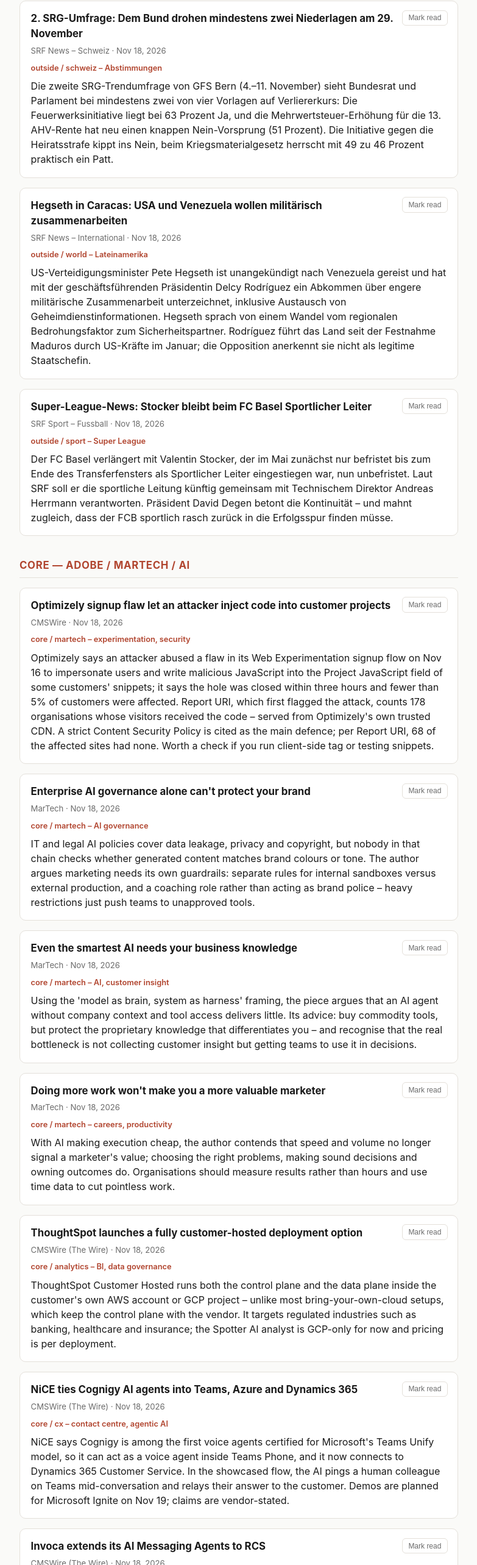
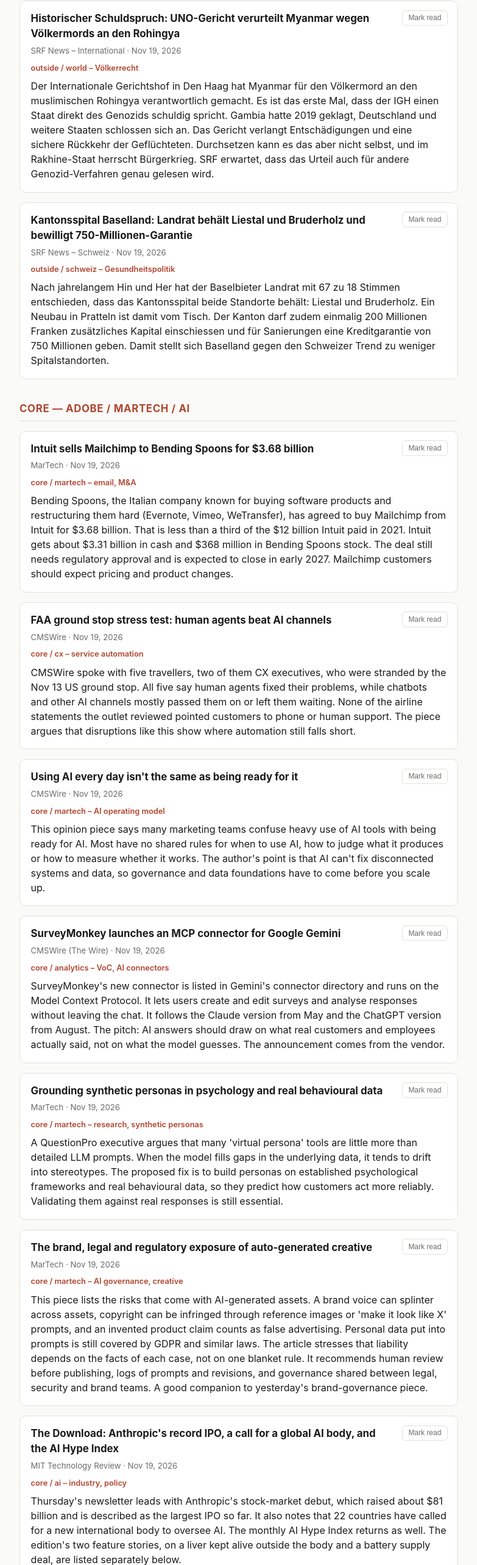
Before and after one commit to magicistheanswer/news-digest, a plain HTML site: page docs/index.html in a window 1280 px wide. Shown: the part 213-2780 px from the top of the page at 61% size, without its empty margins (248-1031 px from the left). Drawn offline with Linux system fonts and the light colour scheme.

Commit message:
Digest 2026-11-20: 11 articles (9 core / 2 outside)
Skipped: Adobe Experience Cloud blog (nothing new), MeasureCamp (event
pages only), SRF Sport / Kicker / BBC Sport (international break, nothing
confirmably fresh), BBC News (search tool can't reach the domain). RSS still blocked;
WebSearch fallback with publish dates checked.

Co-Authored-By: Claude Opus 5.5 <noreply@anthropic.com>
Claude-Session: https://claude.ai/code/session_01ML879BeULvofU7vitUFk7V

```diff
--- a/docs/index.html
+++ b/docs/index.html
@@ -3,7 +3,7 @@
 <head>
 <meta charset="UTF-8">
 <meta name="viewport" content="width=device-width, initial-scale=1.0">
-<title>Morning News Digest — 2026-11-19</title>
+<title>Morning News Digest — 2026-11-20</title>
 <style>
   :root {
     color-scheme: light dark;
@@ -95,100 +95,100 @@
 </head>
 <body>
 <!--
-  Run notes (2026-11-19, Thursday):
-  - Direct RSS/Atom fetching still blocked (curl to all feed hosts returns no connection; WebFetch ENOTFOUND for martech.org). Fallback: WebSearch scoped per source domain; publish dates taken from dated URLs or explicit follow-up searches.
-  - Used (8 core / 3 outside): CMSWire Optimizely incident, ThoughtSpot Customer Hosted, NiCE x Microsoft, Invoca RCS (all Nov 18 per follow-up searches). MarTech AI-governance/brand, business-knowledge, "doing more work" (all Nov 18). MIT TR Osmo smell model (Nov 18, dated URL). SRF 2. SRG-Umfrage (Nov 18), SRF Hegseth in Caracas (Nov 18), SRF Sport Stocker bleibt beim FCB (Nov 18).
-  - Skipped: Adobe Experience Cloud blog / newsroom (nothing new after the MAX announcements of Nov 4-11, all already shown or older; AJO November release-notes URL was already shown Nov 13, AEM 2026.11.0 shown Nov 18). MeasureCamp (event pages only; MeasureCamp Zurich Sat Nov 21). Kicker Bundesliga (international break, search returned only mis-dated transfer pages; nothing confirmably dated Nov 18). BBC News / BBC Sport (domains not reachable by the search tool). MIT TR "The Download" Nov 18 (leads with the Osmo story included separately, plus hydropower shown yesterday) and the AI Hype Index (title/content inconsistent in results, not confirmable).
-  - Also fresh but left out for the 75/25 mix: SRF USZ/Maisano settlements (Nov 18), WHO antibiotic-resistance warning.
-  - Freshness beats quota per CLAUDE.md (11 articles). Layout: Outside above Core; Mark-read via localStorage kept.
+  Run notes (2026-11-20, Friday):
+  - Direct RSS/Atom fetching still blocked: curl gets no connection to any feed host (HTTP 000). Fallback: WebSearch limited to each source's domain. Every included article is dated Nov 19, confirmed by its dated URL (MIT TR) or a follow-up search (MarTech, CMSWire, SRF; for Mailchimp also the Nov 19 Bending Spoons and Intuit filings).
+  - Used (9 core / 2 outside): MarTech Mailchimp/Bending Spoons, psychology personas, AI-creative risks. CMSWire FAA ground stop, AI readiness gap, SurveyMonkey x Gemini. MIT TR The Download, Sila/Panasonic, liver record. SRF IGH Myanmar ruling (world), SRF Kantonsspital Baselland Landrat decision (schweiz).
+  - Skipped: Adobe Experience Cloud blog / newsroom (latest 2026/11 posts are Nov 5-10 MAX/Creative Cloud items; nothing new for Experience Cloud). MeasureCamp (event pages only; MeasureCamp Zurich is Sat Nov 21). SRF Sport, Kicker, BBC Sport: no sport item. It is the international break; the latest dated SRF Super League news (Ajeti ban, Ndoye leaving, Ineos/Lausanne) is about 5-23 days old or Stocker was already shown, and Kicker's preview of the Götze brothers meeting had no confirmable URL or date. BBC News / BBC Sport: the search tool can't reach those domains (400).
+  - Fresh but left out: SRF Jugendstreik/Europe youth protests, SRF Anthropic IPO (covered via MIT TR Download), SRF Kitas closures (publish date not confirmable).
+  - Freshness beats quota per CLAUDE.md (11 articles). Layout: Outside above Core; Mark read via localStorage kept.
 -->
 <div class="wrap">
   <header>
     <h1>Morning News Digest</h1>
-    <div class="date">Thursday, November 19, 2026 · 11 articles</div>
+    <div class="date">Friday, November 20, 2026 · 11 articles</div>
     <button id="reset-read" class="reset-read" type="button">Reset read articles</button>
   </header>
   <h2 class="section">Outside — Schweiz / Weltgeschehen / Sport</h2>
-  <article class="card" data-link="https://www.srf.ch/news/schweiz/2-srg-umfrage-auf-einen-blick-dem-bund-drohen-mindestens-zwei-niederlagen">
+  <article class="card" data-link="https://www.srf.ch/news/international/urteil-des-uno-gerichtshofs-historischer-schuldspruch-gegen-myanmar-wegen-voelkermords">
     <button class="mark-read" type="button">Mark read</button>
-    <h3><a href="https://www.srf.ch/news/schweiz/2-srg-umfrage-auf-einen-blick-dem-bund-drohen-mindestens-zwei-niederlagen">2. SRG-Umfrage: Dem Bund drohen mindestens zwei Niederlagen am 29. November</a></h3>
-    <div class="meta">SRF News – Schweiz · Nov 18, 2026</div>
-    <div class="why">outside / schweiz – Abstimmungen</div>
-    <p class="summary">Die zweite SRG-Trendumfrage von GFS Bern (4.–11. November) sieht Bundesrat und Parlament bei mindestens zwei von vier Vorlagen auf Verliererkurs: Die Feuerwerksinitiative liegt bei 63 Prozent Ja, und die Mehrwertsteuer-Erhöhung für die 13. AHV-Rente hat neu einen knappen Nein-Vorsprung (51 Prozent). Die Initiative gegen die Heiratsstrafe kippt ins Nein, beim Kriegsmaterialgesetz herrscht mit 49 zu 46 Prozent praktisch ein Patt.</p>
+    <h3><a href="https://www.srf.ch/news/international/urteil-des-uno-gerichtshofs-historischer-schuldspruch-gegen-myanmar-wegen-voelkermords">Historischer Schuldspruch: UNO-Gericht verurteilt Myanmar wegen Völkermords an den Rohingya</a></h3>
+    <div class="meta">SRF News – International · Nov 19, 2026</div>
+    <div class="why">outside / world – Völkerrecht</div>
+    <p class="summary">Der Internationale Gerichtshof in Den Haag hat Myanmar für den Völkermord an den muslimischen Rohingya verantwortlich gemacht. Es ist das erste Mal, dass der IGH einen Staat direkt des Genozids schuldig spricht. Gambia hatte 2019 geklagt, Deutschland und weitere Staaten schlossen sich an. Das Gericht verlangt Entschädigungen und eine sichere Rückkehr der Geflüchteten. Durchsetzen kann es das aber nicht selbst, und im Rakhine-Staat herrscht Bürgerkrieg. SRF erwartet, dass das Urteil auch für andere Genozid-Verfahren genau gelesen wird.</p>
   </article>
-  <article class="card" data-link="https://www.srf.ch/news/international/usa/hegseth-in-caracas-die-usa-und-venezuela-wollen-militaerisch-zusammenarbeiten">
+  <article class="card" data-link="https://www.srf.ch/news/schweiz/kantonsspital-baselland-nach-jahrelangem-ringen-will-der-landrat-beide-standorte-behalten">
     <button class="mark-read" type="button">Mark read</button>
-    <h3><a href="https://www.srf.ch/news/international/usa/hegseth-in-caracas-die-usa-und-venezuela-wollen-militaerisch-zusammenarbeiten">Hegseth in Caracas: USA und Venezuela wollen militärisch zusammenarbeiten</a></h3>
-    <div class="meta">SRF News – International · Nov 18, 2026</div>
-    <div class="why">outside / world – Lateinamerika</div>
-    <p class="summary">US-Verteidigungsminister Pete Hegseth ist unangekündigt nach Venezuela gereist und hat mit der geschäftsführenden Präsidentin Delcy Rodríguez ein Abkommen über engere militärische Zusammenarbeit unterzeichnet, inklusive Austausch von Geheimdienstinformationen. Hegseth sprach von einem Wandel vom regionalen Bedrohungsfaktor zum Sicherheitspartner. Rodríguez führt das Land seit der Festnahme Maduros durch US-Kräfte im Januar; die Opposition anerkennt sie nicht als legitime Staatschefin.</p>
-  </article>
-  <article class="card" data-link="https://www.srf.ch/sport/fussball/super-league/news-aus-der-super-league-stocker-bleibt-bei-basel-sportlicher-leiter">
-    <button class="mark-read" type="button">Mark read</button>
-    <h3><a href="https://www.srf.ch/sport/fussball/super-league/news-aus-der-super-league-stocker-bleibt-bei-basel-sportlicher-leiter">Super-League-News: Stocker bleibt beim FC Basel Sportlicher Leiter</a></h3>
-    <div class="meta">SRF Sport – Fussball · Nov 18, 2026</div>
-    <div class="why">outside / sport – Super League</div>
-    <p class="summary">Der FC Basel verlängert mit Valentin Stocker, der im Mai zunächst nur befristet bis zum Ende des Transferfensters als Sportlicher Leiter eingestiegen war, nun unbefristet. Laut SRF soll er die sportliche Leitung künftig gemeinsam mit Technischem Direktor Andreas Herrmann verantworten. Präsident David Degen betont die Kontinuität – und mahnt zugleich, dass der FCB sportlich rasch zurück in die Erfolgsspur finden müsse.</p>
+    <h3><a href="https://www.srf.ch/news/schweiz/kantonsspital-baselland-nach-jahrelangem-ringen-will-der-landrat-beide-standorte-behalten">Kantonsspital Baselland: Landrat behält Liestal und Bruderholz und bewilligt 750-Millionen-Garantie</a></h3>
+    <div class="meta">SRF News – Schweiz · Nov 19, 2026</div>
+    <div class="why">outside / schweiz – Gesundheitspolitik</div>
+    <p class="summary">Nach jahrelangem Hin und Her hat der Baselbieter Landrat mit 67 zu 18 Stimmen entschieden, dass das Kantonsspital beide Standorte behält: Liestal und Bruderholz. Ein Neubau in Pratteln ist damit vom Tisch. Der Kanton darf zudem einmalig 200 Millionen Franken zusätzliches Kapital einschiessen und für Sanierungen eine Kreditgarantie von 750 Millionen geben. Damit stellt sich Baselland gegen den Schweizer Trend zu weniger Spitalstandorten.</p>
   </article>
   <h2 class="section">Core — Adobe / Martech / AI</h2>
-  <article class="card" data-link="https://www.cmswire.com/digital-experience/optimizely-works-through-web-experimentation-security-incident/">
+  <article class="card" data-link="https://martech.org/intuit-finds-a-buyer-for-mailchimp-in-bending-spoons/">
     <button class="mark-read" type="button">Mark read</button>
-    <h3><a href="https://www.cmswire.com/digital-experience/optimizely-works-through-web-experimentation-security-incident/">Optimizely signup flaw let an attacker inject code into customer projects</a></h3>
-    <div class="meta">CMSWire · Nov 18, 2026</div>
-    <div class="why">core / martech – experimentation, security</div>
-    <p class="summary">Optimizely says an attacker abused a flaw in its Web Experimentation signup flow on Nov 16 to impersonate users and write malicious JavaScript into the Project JavaScript field of some customers&#x27; snippets; it says the hole was closed within three hours and fewer than 5% of customers were affected. Report URI, which first flagged the attack, counts 178 organisations whose visitors received the code – served from Optimizely&#x27;s own trusted CDN. A strict Content Security Policy is cited as the main defence; per Report URI, 68 of the affected sites had none. Worth a check if you run client-side tag or testing snippets.</p>
+    <h3><a href="https://martech.org/intuit-finds-a-buyer-for-mailchimp-in-bending-spoons/">Intuit sells Mailchimp to Bending Spoons for $3.68 billion</a></h3>
+    <div class="meta">MarTech · Nov 19, 2026</div>
+    <div class="why">core / martech – email, M&amp;A</div>
+    <p class="summary">Bending Spoons, the Italian company known for buying software products and restructuring them hard (Evernote, Vimeo, WeTransfer), has agreed to buy Mailchimp from Intuit for $3.68 billion. That is less than a third of the $12 billion Intuit paid in 2021. Intuit gets about $3.31 billion in cash and $368 million in Bending Spoons stock. The deal still needs regulatory approval and is expected to close in early 2027. Mailchimp customers should expect pricing and product changes.</p>
   </article>
-  <article class="card" data-link="https://martech.org/enterprise-ai-governance-alone-cant-protect-your-brand/">
+  <article class="card" data-link="https://www.cmswire.com/customer-experience/who-won-the-faa-ground-stop-for-customer-experience-humans-or-ai/">
     <button class="mark-read" type="button">Mark read</button>
-    <h3><a href="https://martech.org/enterprise-ai-governance-alone-cant-protect-your-brand/">Enterprise AI governance alone can&#x27;t protect your brand</a></h3>
-    <div class="meta">MarTech · Nov 18, 2026</div>
-    <div class="why">core / martech – AI governance</div>
-    <p class="summary">IT and legal AI policies cover data leakage, privacy and copyright, but nobody in that chain checks whether generated content matches brand colours or tone. The author argues marketing needs its own guardrails: separate rules for internal sandboxes versus external production, and a coaching role rather than acting as brand police – heavy restrictions just push teams to unapproved tools.</p>
+    <h3><a href="https://www.cmswire.com/customer-experience/who-won-the-faa-ground-stop-for-customer-experience-humans-or-ai/">FAA ground stop stress test: human agents beat AI channels</a></h3>
+    <div class="meta">CMSWire · Nov 19, 2026</div>
+    <div class="why">core / cx – service automation</div>
+    <p class="summary">CMSWire spoke with five travellers, two of them CX executives, who were stranded by the Nov 13 US ground stop. All five say human agents fixed their problems, while chatbots and other AI channels mostly passed them on or left them waiting. None of the airline statements the outlet reviewed pointed customers to phone or human support. The piece argues that disruptions like this show where automation still falls short.</p>
   </article>
-  <article class="card" data-link="https://martech.org/even-the-smartest-ai-needs-your-business-knowledge/">
+  <article class="card" data-link="https://www.cmswire.com/digital-marketing/the-cmo-playbook-the-ai-marketing-readiness-illusion/">
     <button class="mark-read" type="button">Mark read</button>
-    <h3><a href="https://martech.org/even-the-smartest-ai-needs-your-business-knowledge/">Even the smartest AI needs your business knowledge</a></h3>
-    <div class="meta">MarTech · Nov 18, 2026</div>
-    <div class="why">core / martech – AI, customer insight</div>
-    <p class="summary">Using the &#x27;model as brain, system as harness&#x27; framing, the piece argues that an AI agent without company context and tool access delivers little. Its advice: buy commodity tools, but protect the proprietary knowledge that differentiates you – and recognise that the real bottleneck is not collecting customer insight but getting teams to use it in decisions.</p>
+    <h3><a href="https://www.cmswire.com/digital-marketing/the-cmo-playbook-the-ai-marketing-readiness-illusion/">Using AI every day isn't the same as being ready for it</a></h3>
+    <div class="meta">CMSWire · Nov 19, 2026</div>
+    <div class="why">core / martech – AI operating model</div>
+    <p class="summary">This opinion piece says many marketing teams confuse heavy use of AI tools with being ready for AI. Most have no shared rules for when to use AI, how to judge what it produces or how to measure whether it works. The author's point is that AI can't fix disconnected systems and data, so governance and data foundations have to come before you scale up.</p>
   </article>
-  <article class="card" data-link="https://martech.org/doing-more-work-wont-make-you-a-more-valuable-marketer/">
+  <article class="card" data-link="https://www.cmswire.com/the-wire/surveymonkey-brings-real-human-feedback-into-google-gemini/">
     <button class="mark-read" type="button">Mark read</button>
-    <h3><a href="https://martech.org/doing-more-work-wont-make-you-a-more-valuable-marketer/">Doing more work won&#x27;t make you a more valuable marketer</a></h3>
-    <div class="meta">MarTech · Nov 18, 2026</div>
-    <div class="why">core / martech – careers, productivity</div>
-    <p class="summary">With AI making execution cheap, the author contends that speed and volume no longer signal a marketer&#x27;s value; choosing the right problems, making sound decisions and owning outcomes do. Organisations should measure results rather than hours and use time data to cut pointless work.</p>
+    <h3><a href="https://www.cmswire.com/the-wire/surveymonkey-brings-real-human-feedback-into-google-gemini/">SurveyMonkey launches an MCP connector for Google Gemini</a></h3>
+    <div class="meta">CMSWire (The Wire) · Nov 19, 2026</div>
+    <div class="why">core / analytics – VoC, AI connectors</div>
+    <p class="summary">SurveyMonkey's new connector is listed in Gemini's connector directory and runs on the Model Context Protocol. It lets users create and edit surveys and analyse responses without leaving the chat. It follows the Claude version from May and the ChatGPT version from August. The pitch: AI answers should draw on what real customers and employees actually said, not on what the model guesses. The announcement comes from the vendor.</p>
   </article>
-  <article class="card" data-link="https://www.cmswire.com/the-wire/thoughtspot-introduces-customer-hosted-deployment/">
+  <article class="card" data-link="https://martech.org/how-psychology-can-make-ai-powered-customer-personas-more-useful/">
     <button class="mark-read" type="button">Mark read</button>
-    <h3><a href="https://www.cmswire.com/the-wire/thoughtspot-introduces-customer-hosted-deployment/">ThoughtSpot launches a fully customer-hosted deployment option</a></h3>
-    <div class="meta">CMSWire (The Wire) · Nov 18, 2026</div>
-    <div class="why">core / analytics – BI, data governance</div>
-    <p class="summary">ThoughtSpot Customer Hosted runs both the control plane and the data plane inside the customer&#x27;s own AWS account or GCP project – unlike most bring-your-own-cloud setups, which keep the control plane with the vendor. It targets regulated industries such as banking, healthcare and insurance; the Spotter AI analyst is GCP-only for now and pricing is per deployment.</p>
+    <h3><a href="https://martech.org/how-psychology-can-make-ai-powered-customer-personas-more-useful/">Grounding synthetic personas in psychology and real behavioural data</a></h3>
+    <div class="meta">MarTech · Nov 19, 2026</div>
+    <div class="why">core / martech – research, synthetic personas</div>
+    <p class="summary">A QuestionPro executive argues that many 'virtual persona' tools are little more than detailed LLM prompts. When the model fills gaps in the underlying data, it tends to drift into stereotypes. The proposed fix is to build personas on established psychological frameworks and real behavioural data, so they predict how customers act more reliably. Validating them against real responses is still essential.</p>
   </article>
-  <article class="card" data-link="https://www.cmswire.com/the-wire/nice-unites-ai-and-human-agents-with-microsoft-on-one-connected-customer-service-stack/">
+  <article class="card" data-link="https://martech.org/brand-legal-and-regulatory-risks-of-ai-generated-creative/">
     <button class="mark-read" type="button">Mark read</button>
-    <h3><a href="https://www.cmswire.com/the-wire/nice-unites-ai-and-human-agents-with-microsoft-on-one-connected-customer-service-stack/">NiCE ties Cognigy AI agents into Teams, Azure and Dynamics 365</a></h3>
-    <div class="meta">CMSWire (The Wire) · Nov 18, 2026</div>
-    <div class="why">core / cx – contact centre, agentic AI</div>
-    <p class="summary">NiCE says Cognigy is among the first voice agents certified for Microsoft&#x27;s Teams Unify model, so it can act as a voice agent inside Teams Phone, and it now connects to Dynamics 365 Customer Service. In the showcased flow, the AI pings a human colleague on Teams mid-conversation and relays their answer to the customer. Demos are planned for Microsoft Ignite on Nov 19; claims are vendor-stated.</p>
+    <h3><a href="https://martech.org/brand-legal-and-regulatory-risks-of-ai-generated-creative/">The brand, legal and regulatory exposure of auto-generated creative</a></h3>
+    <div class="meta">MarTech · Nov 19, 2026</div>
+    <div class="why">core / martech – AI governance, creative</div>
+    <p class="summary">This piece lists the risks that come with AI-generated assets. A brand voice can splinter across assets, copyright can be infringed through reference images or 'make it look like X' prompts, and an invented product claim counts as false advertising. Personal data put into prompts is still covered by GDPR and similar laws. The article stresses that liability depends on the facts of each case, not on one blanket rule. It recommends human review before publishing, logs of prompts and revisions, and governance shared between legal, security and brand teams. A good companion to yesterday's brand-governance piece.</p>
   </article>
-  <article class="card" data-link="https://www.cmswire.com/the-wire/invoca-messaging-agents-turn-rcs-into-an-ai-powered-revenue-channel/">
+  <article class="card" data-link="https://www.technologyreview.com/2026/11/19/1148979/the-download-liver-kept-alive-sila-battery-deal-ai-hype/">
     <button class="mark-read" type="button">Mark read</button>
-    <h3><a href="https://www.cmswire.com/the-wire/invoca-messaging-agents-turn-rcs-into-an-ai-powered-revenue-channel/">Invoca extends its AI Messaging Agents to RCS</a></h3>
-    <div class="meta">CMSWire (The Wire) · Nov 18, 2026</div>
-    <div class="why">core / martech – conversational marketing</div>
-    <p class="summary">Invoca&#x27;s Messaging Agents can now open rich RCS conversations from Google searches, web forms, scheduling, checkout and phone calls. Marketers build cards and quick-reply buttons in Agent Studio without developers, with a preview of the SMS fallback. It is live now but does not yet support conversations involving protected health information.</p>
+    <h3><a href="https://www.technologyreview.com/2026/11/19/1148979/the-download-liver-kept-alive-sila-battery-deal-ai-hype/">The Download: Anthropic's record IPO, a call for a global AI body, and the AI Hype Index</a></h3>
+    <div class="meta">MIT Technology Review · Nov 19, 2026</div>
+    <div class="why">core / ai – industry, policy</div>
+    <p class="summary">Thursday's newsletter leads with Anthropic's stock-market debut, which raised about $81 billion and is described as the largest IPO so far. It also notes that 22 countries have called for a new international body to oversee AI. The monthly AI Hype Index returns as well. The edition's two feature stories, on a liver kept alive outside the body and a battery supply deal, are listed separately below.</p>
   </article>
-  <article class="card" data-link="https://www.technologyreview.com/2026/11/18/1148816/smell-startup-osmo-ai-nose-good-as-humans/">
+  <article class="card" data-link="https://www.technologyreview.com/2026/11/19/1148922/sila-panasonic-battery-deal/">
     <button class="mark-read" type="button">Mark read</button>
-    <h3><a href="https://www.technologyreview.com/2026/11/18/1148816/smell-startup-osmo-ai-nose-good-as-humans/">This smell startup says its AI nose is as good as a human&#x27;s</a></h3>
-    <div class="meta">MIT Technology Review · Nov 18, 2026</div>
-    <div class="why">core / ai – foundation models</div>
-    <p class="summary">Osmo calls its model the first foundation model for smell, trained on a proprietary dataset of more than 10 million human labels, and claims it matches an average person at detecting and telling odours apart. The tech is already used for commercial fragrances and for spotting counterfeit sneakers, with airport threat detection and diagnostics as longer-term goals. Smell scientists quoted in the piece question how well some of the marketing claims are documented.</p>
+    <h3><a href="https://www.technologyreview.com/2026/11/19/1148922/sila-panasonic-battery-deal/">What Sila's billion-dollar Panasonic deal says about the US battery market</a></h3>
+    <div class="meta">MIT Technology Review · Nov 19, 2026</div>
+    <div class="why">core / tech – energy, supply chain</div>
+    <p class="summary">Sila will supply silicon-carbon anode material to Panasonic Energy, and the company says the deal could be worth more than $1 billion over time. The factory behind it is largely financed by a $1.4 billion loan from the US Defense Department. The story reads the deal as a sign of how US industrial policy is shaping the domestic supply chain for EV and grid batteries.</p>
+  </article>
+  <article class="card" data-link="https://www.technologyreview.com/2026/11/19/1148934/a-human-liver-has-been-kept-alive-outside-the-body-for-seven-weeks-setting-a-record/">
+    <button class="mark-read" type="button">Mark read</button>
+    <h3><a href="https://www.technologyreview.com/2026/11/19/1148934/a-human-liver-has-been-kept-alive-outside-the-body-for-seven-weeks-setting-a-record/">A human liver kept alive outside the body for a record seven weeks</a></h3>
+    <div class="meta">MIT Technology Review · Nov 19, 2026</div>
+    <div class="why">core / tech – biotech</div>
+    <p class="summary">A team in Sydney says it kept a human liver working on a machine outside the body for seven weeks. The previous record, set in Switzerland, was about two weeks. The result has not yet been peer reviewed. If it holds up, longer preservation could give doctors time to repair donor organs before transplant and ease organ shortages.</p>
   </article>
   <footer>
-    Generated automatically. Summaries are original wording based on source headlines and reporting, not reproductions of article text — follow the links for full stories. No Adobe or Bundesliga item today (nothing new and confirmably dated). Reminder: MeasureCamp Zurich is this Saturday, Nov 21; Swiss federal votes on Nov 29.
+    Generated automatically. Summaries are original wording based on source headlines and reporting, not reproductions of article text. Follow the links for full stories. No Adobe, MeasureCamp or football item today (nothing new and confirmably dated during the international break). Reminders: MeasureCamp Zurich is tomorrow, Sat Nov 21; Swiss federal votes are on Nov 29.
   </footer>
 </div>
 <script>
```
Also changed, not shown: data/history.json (+55 -65 lines).
